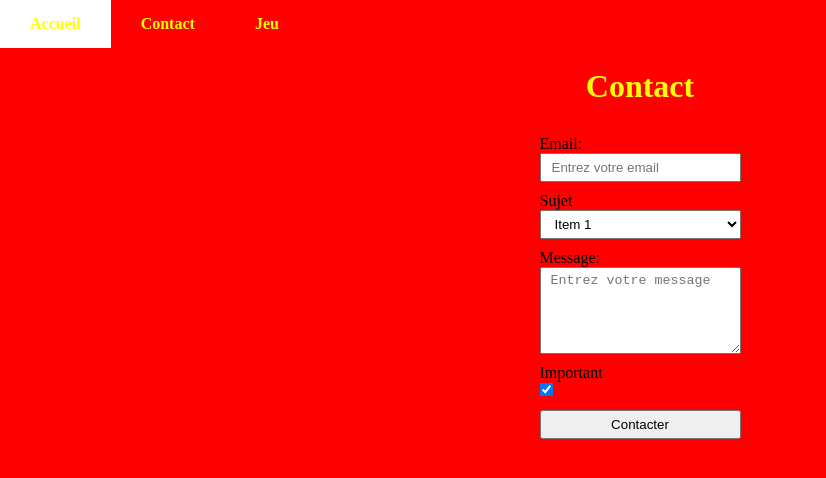
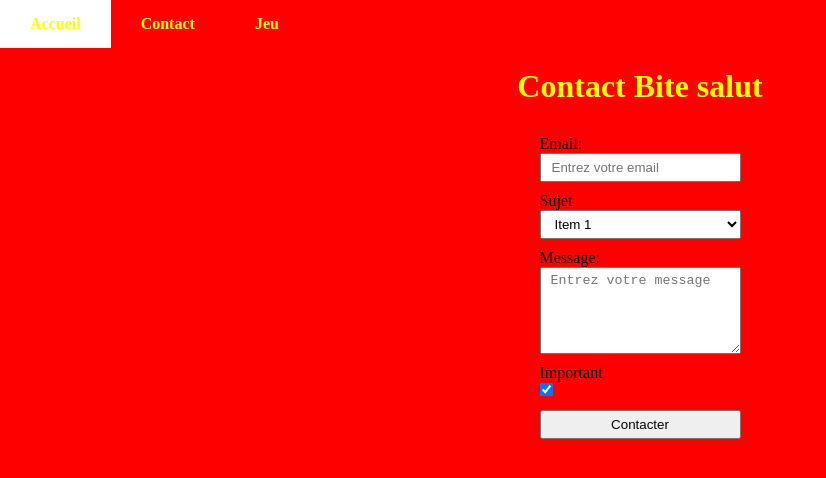
Before and after one commit to tonybassil29/tonybassil29, a plain HTML site: page contact.html in a window 1280 px wide. Shown: the whole page, without its empty margins (0-826 px from the left). Drawn offline with Linux system fonts and the light colour scheme.

Commit message:
Second Commit

```diff
--- a/contact.html
+++ b/contact.html
@@ -21,7 +21,7 @@
         </nav>
     </header>
     <main class="container">
-        <h1>Contact</h1>
+        <h1>Contact Bite salut</h1>
 
         <form action="" method="get">
 
```
